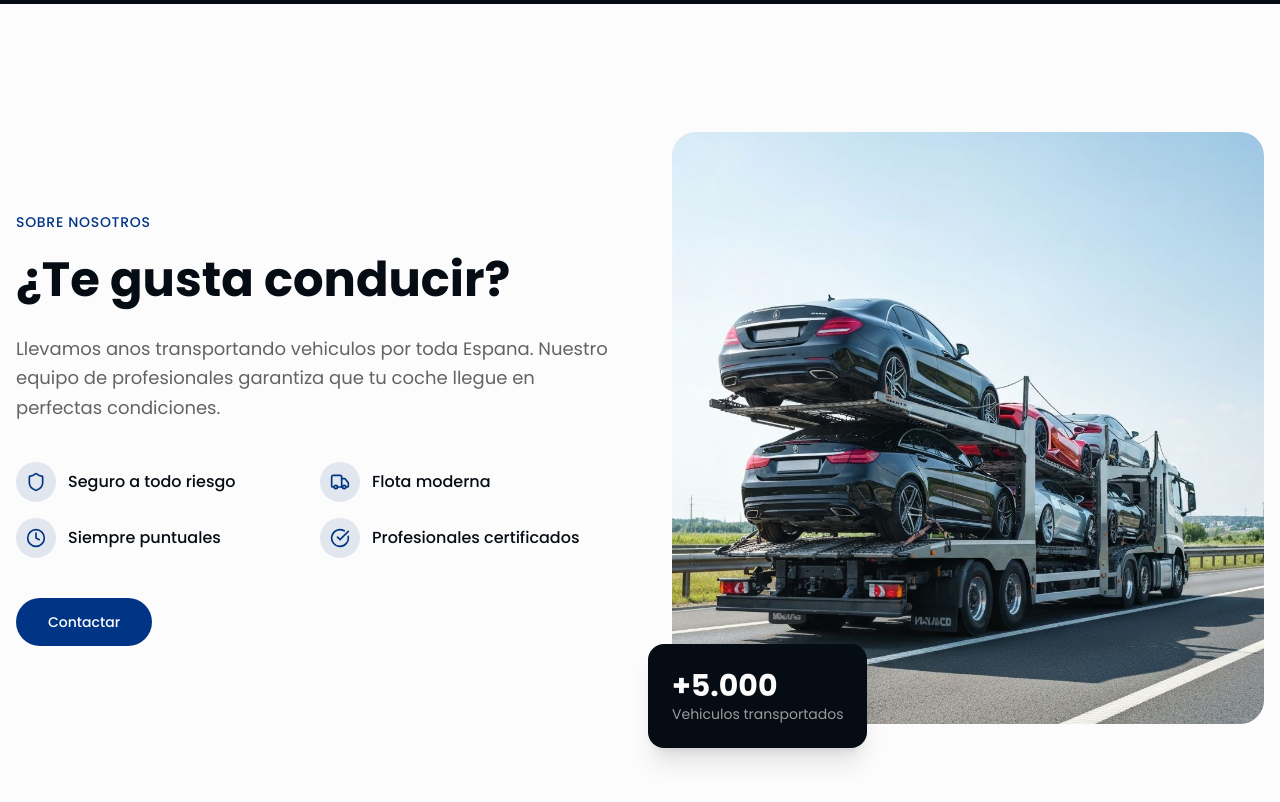
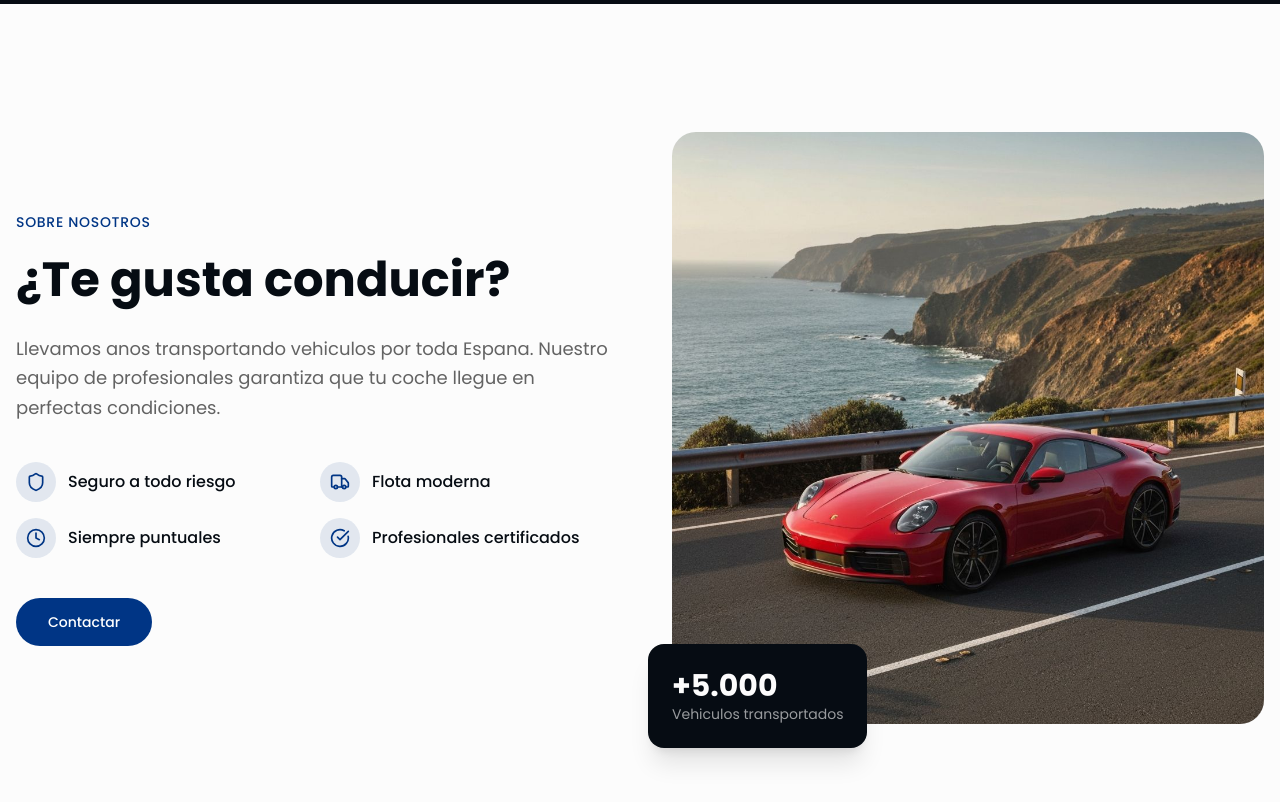
Before and after one commit to MPweblabs/muevemicoche, a Next.js app: page / in a window 1280 px wide. Shown: the part 1000-1802 px from the top of the page. Built offline with nearby package versions, Linux system fonts and the light colour scheme.

Commit message:
Refactor code structure for improved readability and maintainability

```diff
--- a/components/about-section.tsx
+++ b/components/about-section.tsx
@@ -59,8 +59,8 @@ export function AboutSection() {
           <div className="relative">
             <div className="aspect-square rounded-3xl bg-secondary overflow-hidden relative">
               <img
-                src="/images/portacoches.jpg"
-                alt="Portacoches transportando vehiculos por carretera"
+                src="/images/conductor-profesional.jpg"
+                alt="Vehículo conducido por conductor profesional"
                 className="w-full h-full object-cover"
               />
             </div>
```
Also changed, not shown: public/images/conductor-profesional.jpg (added), public/images/portacoches.jpg (deleted).
